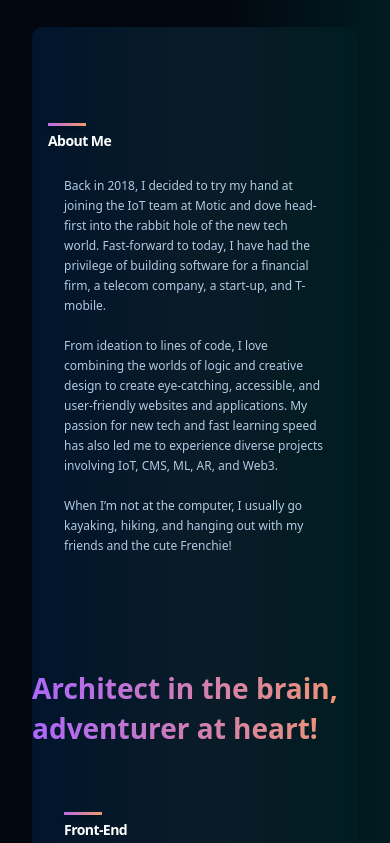
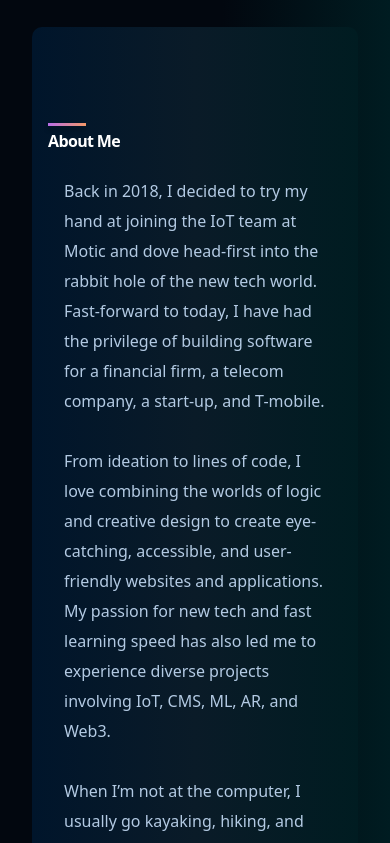
Before and after one commit to Chloe-Wu/V2_portfolio2023, a React (Create React App) app: page / in a window 390 px wide. Shown: the part 1280-2123 px from the top of the page. Built offline with nearby package versions, Linux system fonts and the light colour scheme.

Commit message:
edit mobile tezt size

```diff
--- a/src/components/feature/feature.css
+++ b/src/components/feature/feature.css
@@ -75,13 +75,13 @@
         flex: 0 0;
     }
     .gpt3_feature_container_feature_title h1 {
-        font-size: 14px;
+        font-size: 16px;
         line-height: 22px;
     }
 
     .gpt3_feature_container_feature_text p {
-        font-size: 12px;
-        line-height: 20px;
+        font-size: 16px;
+        line-height: 30px;
     }
 
     .gpt3_feature_container_feature {
--- a/src/containers/header/header.css
+++ b/src/containers/header/header.css
@@ -117,7 +117,7 @@
 
     .gpt3__header-content p {
         font-size: 16px;
-        line-height: 24px;
+        line-height: 30px;
     }
 
     .gpt3__header-content__people {
```
